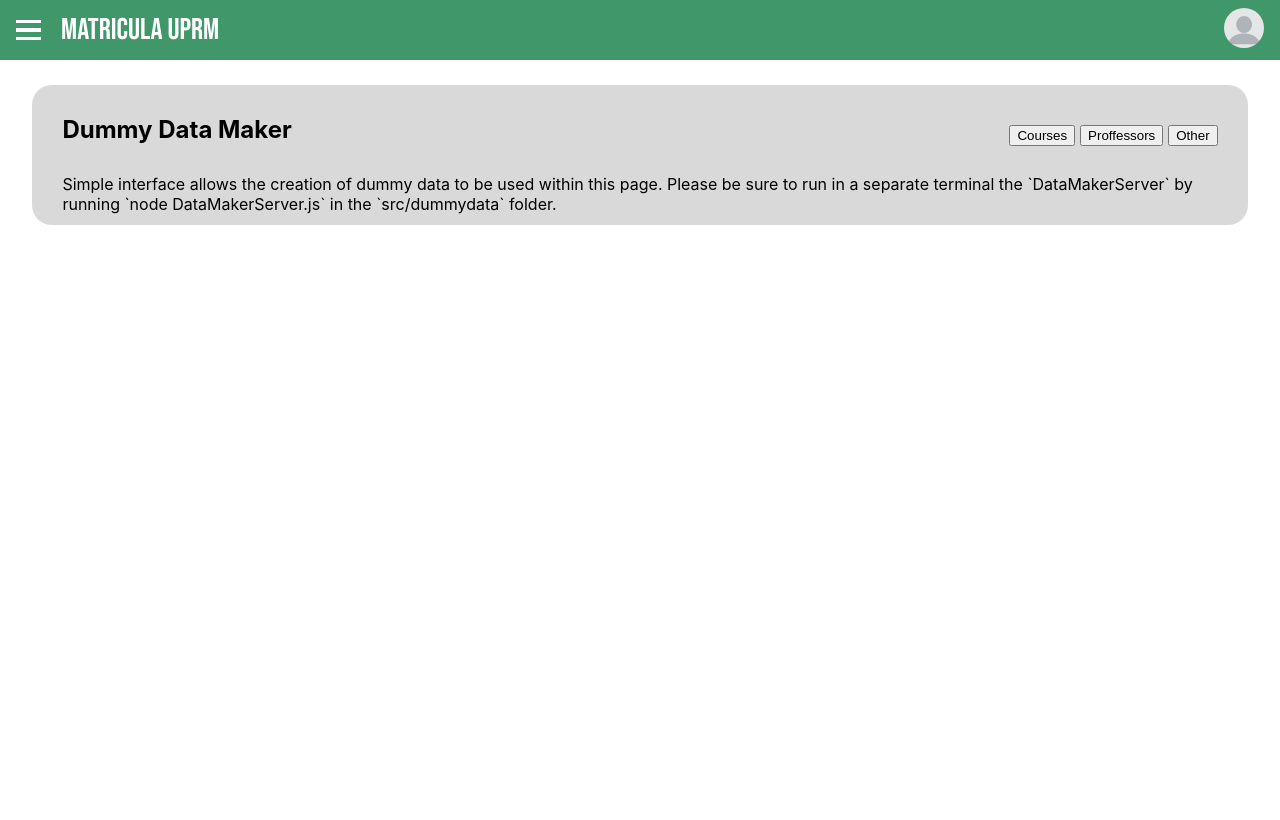
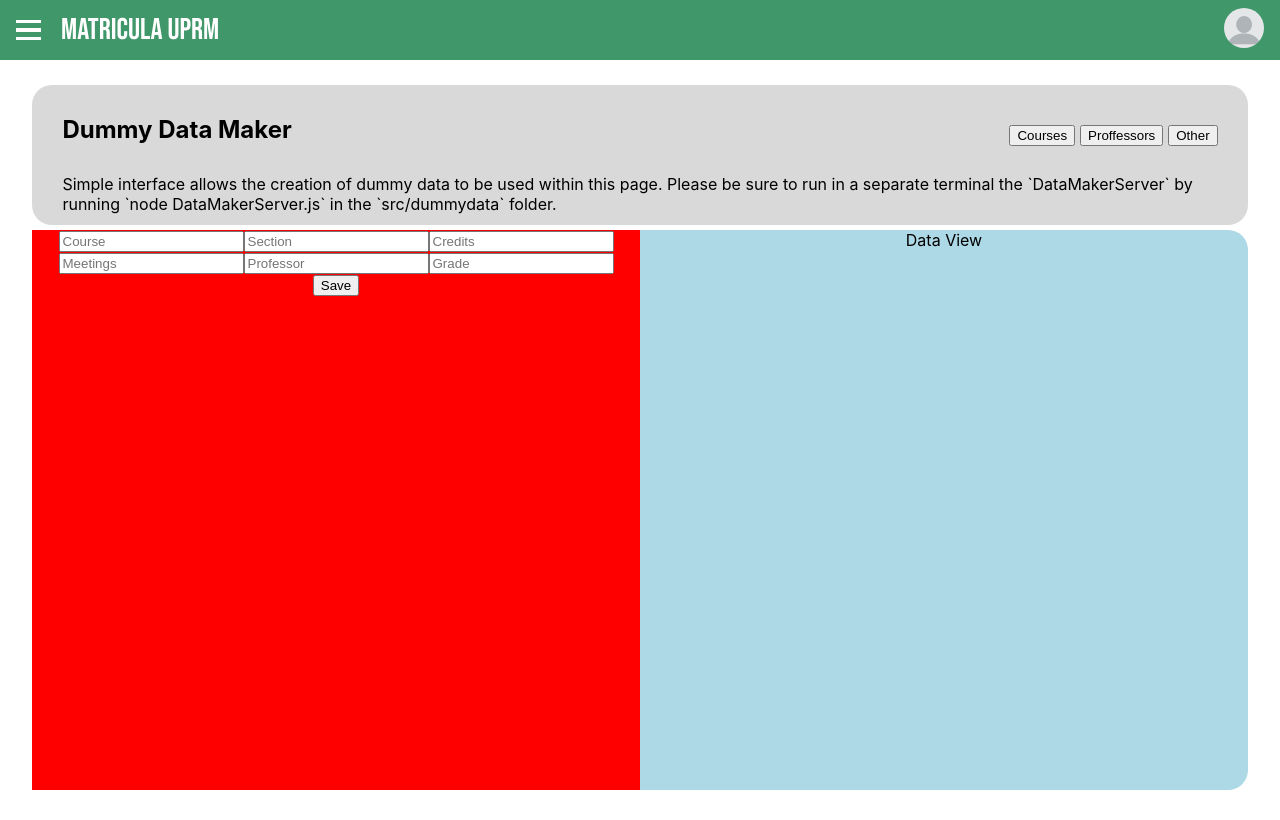
Before and after one commit to uprm-inso4101-2023-2024-s2/semester-project-studentenrollmentsystem, a React (Create React App) app: page /dummy-data-maker in a window 1280 px wide. Built offline with nearby package versions, Linux system fonts and the light colour scheme.

Commit message:
basic `toolSpace` layout

```diff
--- a/src/dummydata/DummyDataMaker.js
+++ b/src/dummydata/DummyDataMaker.js
@@ -50,6 +50,14 @@ export default function DummyDataMakerPage() {
           </div>
         </div>
       </div>
+      <div className={styles.toolSpace}>
+        <div className={styles.leftCont}>
+          {renderDataMaker()}
+        </div>
+        <div className={styles.rightCont}>
+          {renderDataView()}
+        </div>
+      </div>
     </div>
   );
 }
--- a/src/dummydata/datamaker.module.scss
+++ b/src/dummydata/datamaker.module.scss
@@ -44,4 +44,28 @@
       }
     }
   }
+
+  .toolSpace {
+    background-color: lightblue;
+    margin-top: 5px;
+    display: flex;
+    flex-direction: row;
+    height: 560px;
+    width: 95%;
+    justify-content: center;
+    align-items: center;
+    border-radius: 20px;
+
+    .leftCont {
+      background-color: red;
+      height: 100%;
+      width: 50%;
+    }
+
+    .rightCont {
+      //background-color: blue;
+      height: 100%;
+      width: 50%;
+    }
+  }
 }
```
